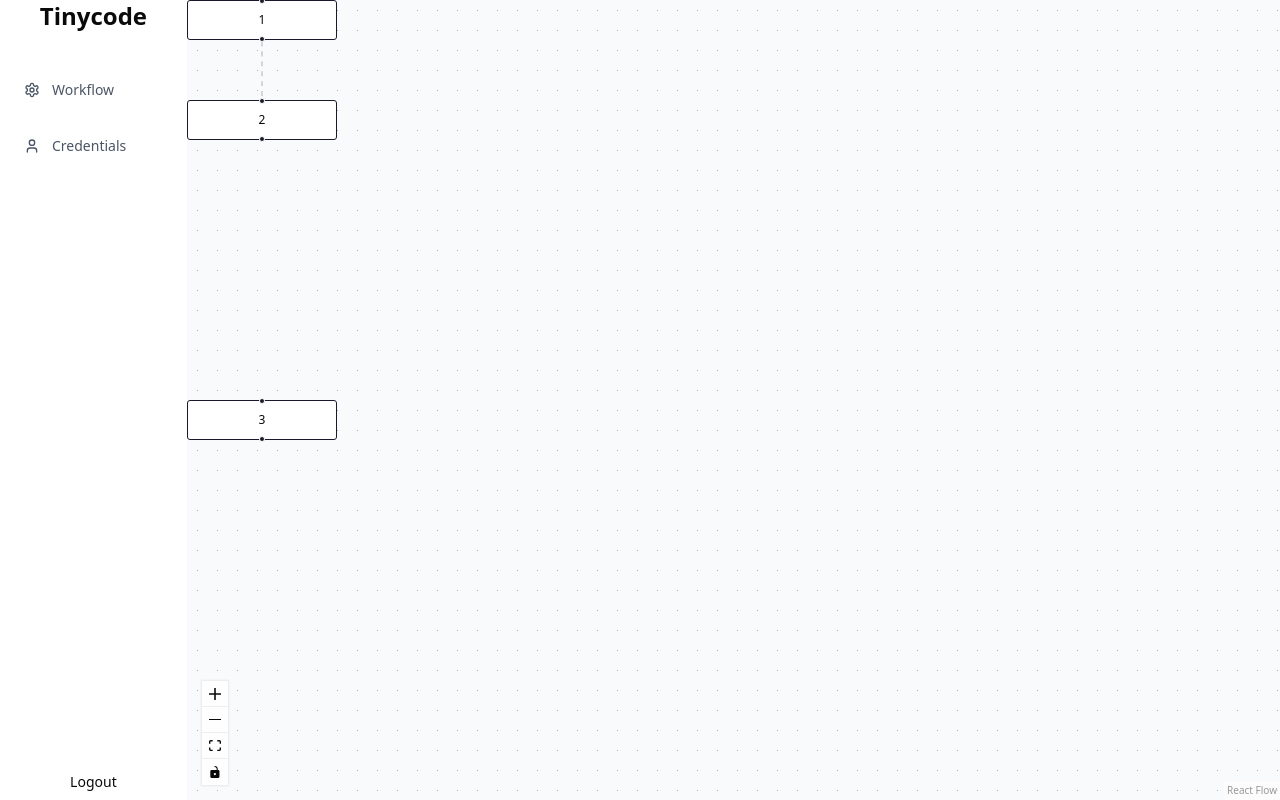
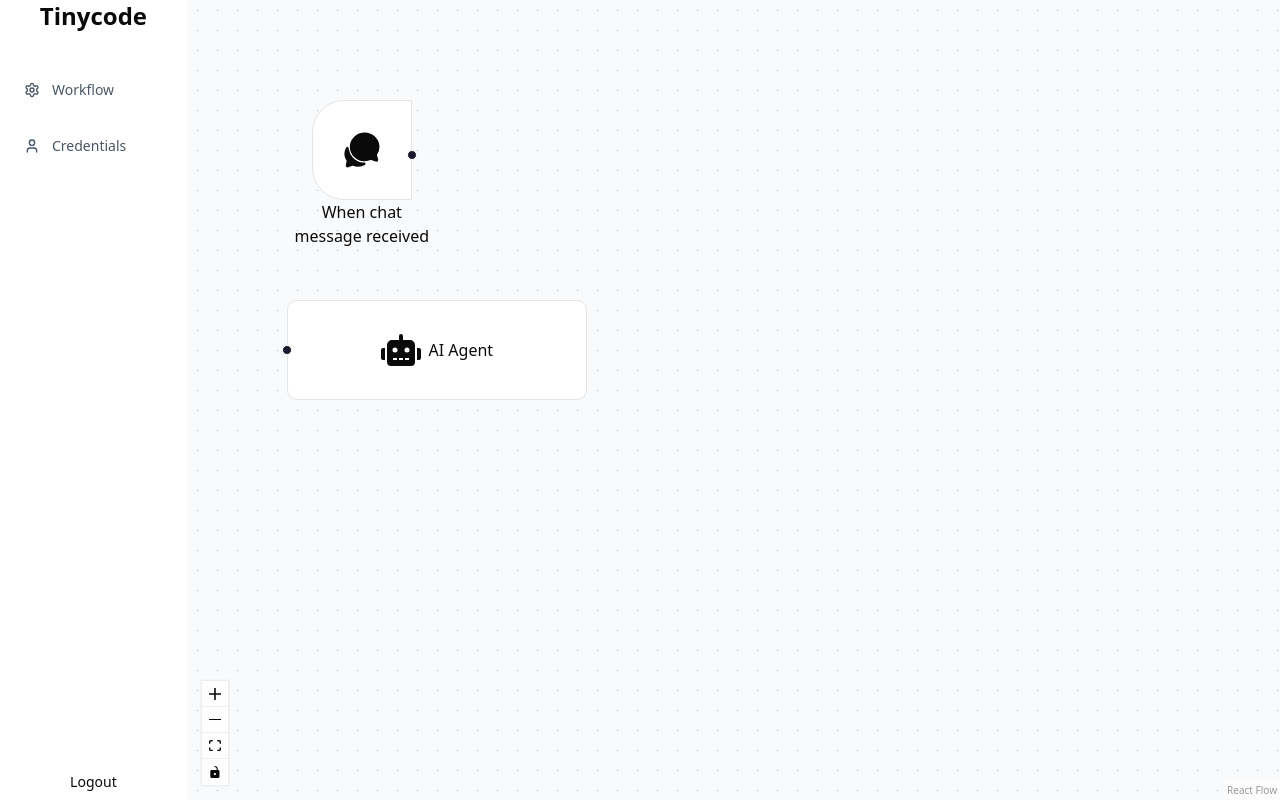
Before and after one commit to rajeshrc12/tinycode, a Next.js app: page /dashboard/workflow in a window 1280 px wide. Built offline with nearby package versions, Linux system fonts and the light colour scheme.

Commit message:
sample node added

```diff
--- a/app/dashboard/workflow/page.tsx
+++ b/app/dashboard/workflow/page.tsx
@@ -13,17 +13,26 @@ import {
 } from "@xyflow/react";
 
 import "@xyflow/react/dist/style.css";
+import Chat from "@/components/nodes/chat";
+
+import AIAgent from "@/components/nodes/ai-agent";
+const nodeTypes = {
+  chat: Chat,
+  "ai-agent": AIAgent,
+};
 const initialNodes: Node[] = [
-  { id: "1", position: { x: 0, y: 0 }, data: { label: "1" } },
-  { id: "2", position: { x: 0, y: 100 }, data: { label: "2" } },
-  { id: "3", position: { x: 0, y: 400 }, data: { label: "3" } },
+  { id: "1", position: { x: 100, y: 100 }, data: { label: "1" }, type: "chat" },
+  {
+    id: "2",
+    position: { x: 100, y: 300 },
+    data: { label: "2" },
+    type: "ai-agent",
+  },
 ];
-const initialEdges: Edge[] = [
-  { id: "e1-2", source: "1", target: "2", animated: true },
-];
+
 const WorkflowPage = () => {
   const [nodes, setNodes, onNodesChange] = useNodesState(initialNodes);
-  const [edges, setEdges, onEdgesChange] = useEdgesState(initialEdges);
+  const [edges, setEdges, onEdgesChange] = useEdgesState<Edge>([]);
   const onConnect = useCallback((connection: Connection) => {
     const edge: Edge = {
       ...connection,
@@ -42,6 +51,7 @@ const WorkflowPage = () => {
         onNodesChange={onNodesChange}
         onEdgesChange={onEdgesChange}
         onConnect={onConnect}
+        nodeTypes={nodeTypes}
       >
         <Background />
         <Controls />
--- /dev/null
+++ b/components/nodes/ai-agent.tsx
@@ -0,0 +1,19 @@
+import { Handle, Position } from "@xyflow/react";
+import React from "react";
+import { FaRobot } from "react-icons/fa";
+const AIAgent = () => {
+  return (
+    <div className="bg-white w-[300px] h-[100px] border rounded-lg flex justify-center items-center">
+      <div className="flex items-center gap-2">
+        <FaRobot size={40} />
+        <div className="font-medium">AI Agent</div>
+      </div>
+      <Handle
+        type="target"
+        position={Position.Left}
+        style={{ height: 10, width: 10 }}
+      ></Handle>
+    </div>
+  );
+};
+export default AIAgent;
--- /dev/null
+++ b/components/nodes/chat.tsx
@@ -0,0 +1,25 @@
+import { IoChatbubbles } from "react-icons/io5";
+import React from "react";
+import { Handle, Position } from "@xyflow/react";
+
+const Chat = () => {
+  return (
+    <div className="w-[150px] flex items-center flex-col">
+      <div className="bg-white h-[100px] border rounded-l-4xl w-[100px] flex justify-center items-center">
+        <IoChatbubbles size={40} />
+        <Handle
+          type="source"
+          position={Position.Right}
+          style={{ right: "25px", top: "55px", height: 10, width: 10 }}
+        />
+      </div>
+      <div className="flex justify-center">
+        <div className="text-center font-medium">
+          When chat message received
+        </div>
+      </div>
+    </div>
+  );
+};
+
+export default Chat;
--- a/package.json
+++ b/package.json
@@ -19,6 +19,7 @@
     "next-auth": "^5.0.0-beta.27",
     "react": "^19.0.0",
     "react-dom": "^19.0.0",
+    "react-icons": "^5.5.0",
     "tailwind-merge": "^3.2.0"
   },
   "devDependencies": {
```
Also changed, not shown: 1 other file (tests, documents, lock files or other folders).
